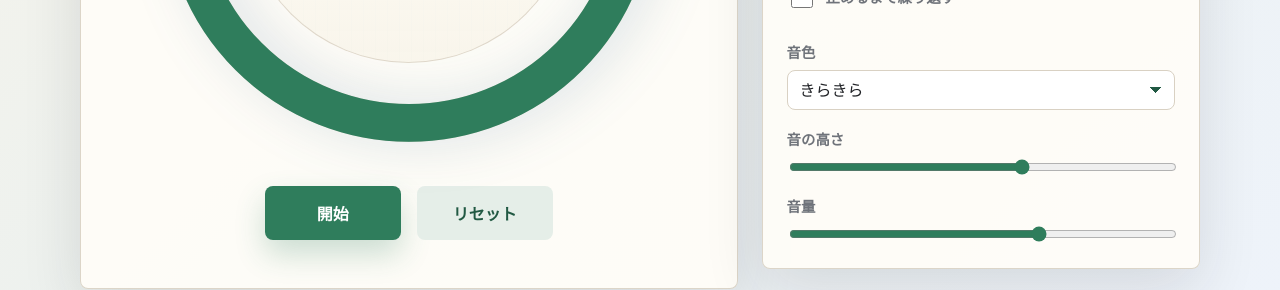
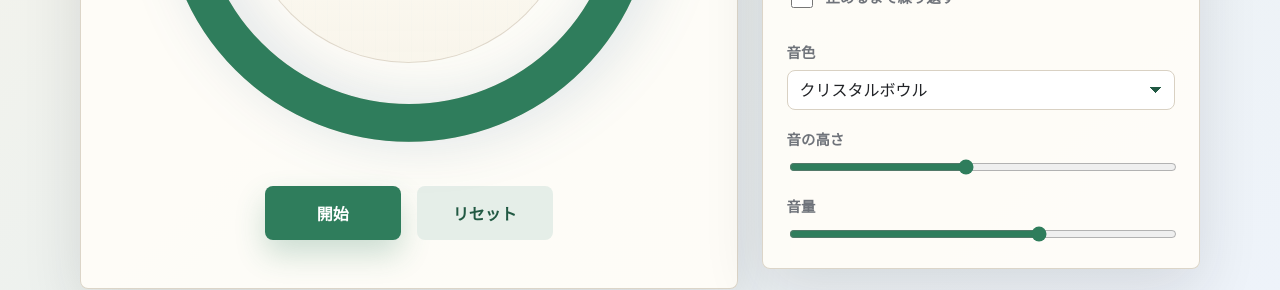
Before and after one commit to jimmynaka/0731testbyclaudecodetest, a plain HTML site: page countdown-timer/index.html in a window 1280 px wide. Shown: the part 563-853 px from the top of the page. Drawn offline with Linux system fonts and the light colour scheme.

Commit message:
Add focused resonant chime options

```diff
--- a/countdown-timer/index.html
+++ b/countdown-timer/index.html
@@ -63,14 +63,19 @@
           <label class="field">
             <span>音色</span>
             <select id="tone-style">
-              <option value="cute" selected>きらきら</option>
+              <option value="crystal" selected>クリスタルボウル</option>
+              <option value="glass">グラスベル</option>
+              <option value="singing">シンギングボウル</option>
+              <option value="zen">禅の鐘</option>
+              <option value="focus">集中チャイム</option>
+              <option value="cute">きらきら</option>
               <option value="soft">やわらかいポーン</option>
               <option value="wood">木琴</option>
             </select>
           </label>
           <label class="field">
             <span>音の高さ</span>
-            <input id="tone-pitch" type="range" min="320" max="980" step="10" value="720" />
+            <input id="tone-pitch" type="range" min="320" max="980" step="10" value="620" />
           </label>
           <label class="field">
             <span>音量</span>
```
